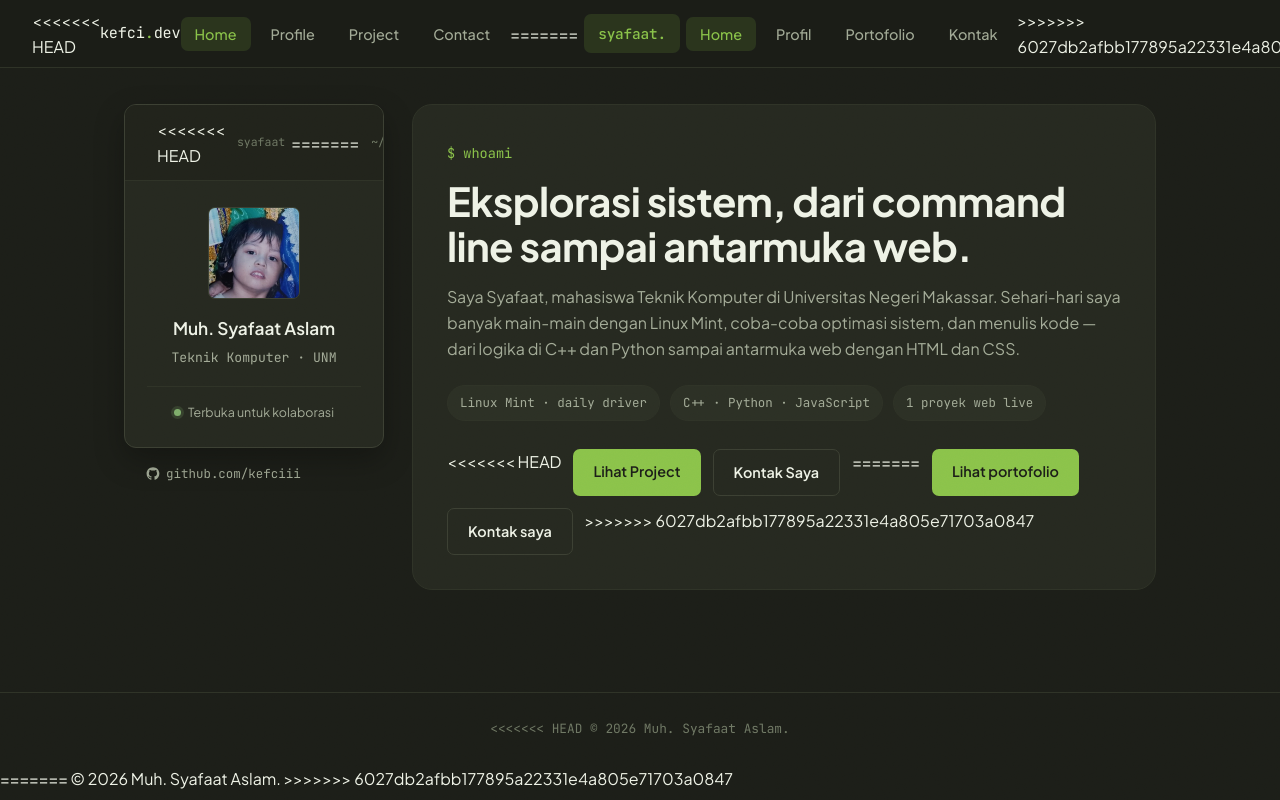
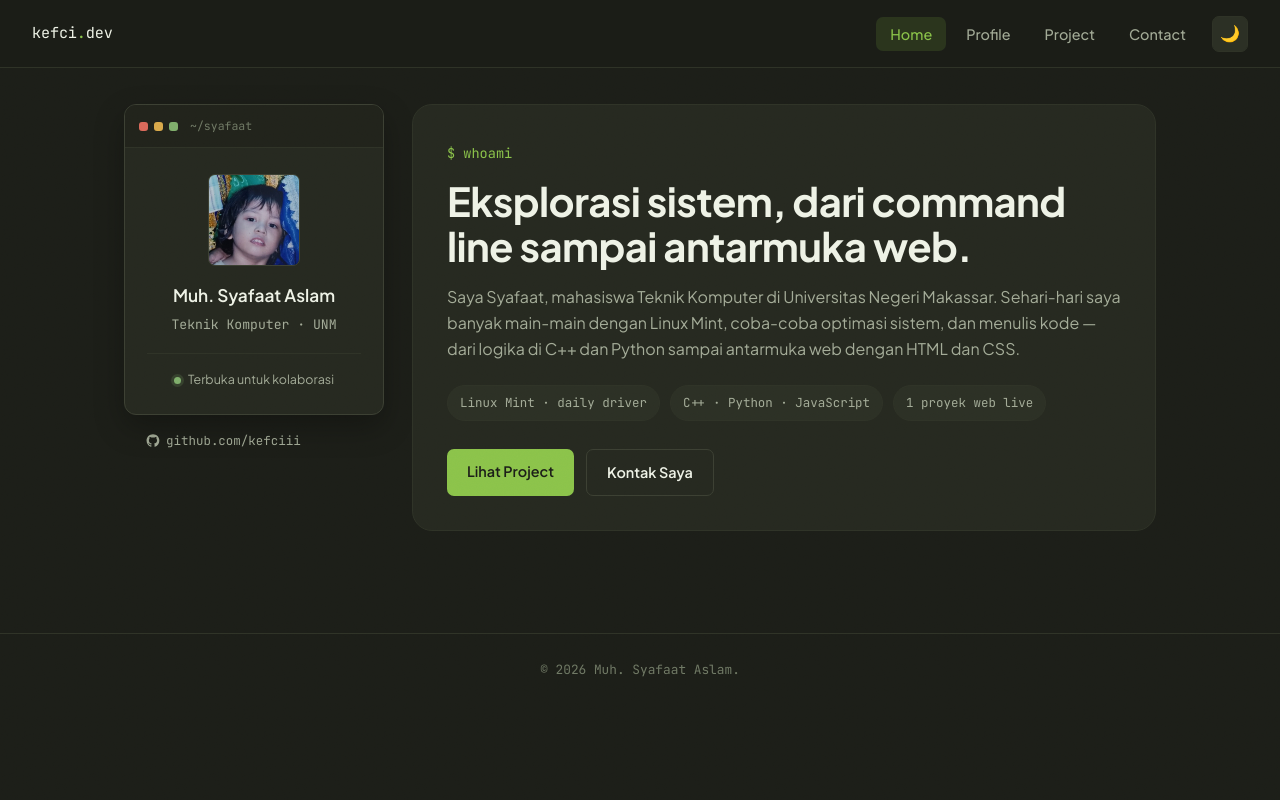
Before and after one commit to Kefciii/Portofolio, a plain HTML site: page index.html in a window 1280 px wide. Drawn offline with Linux system fonts and the light colour scheme.

Commit message:
Portofolio

```diff
--- a/index.html
+++ b/index.html
@@ -15,7 +15,6 @@
     <a href="#rightcolumn" class="skip-link">Lewati ke konten utama</a>
 
     <nav id="menu">
-<<<<<<< HEAD
         <a href="index.html" class="brand">kefci<span>.</span>dev</a>
         <div class="nav-right">
         <ul class="nav-links">
@@ -23,15 +22,6 @@
             <li><a href="profile.html">Profile</a></li>
             <li><a href="project.html">Project</a></li>
             <li><a href="contact.html">Contact</a></li>
-=======
-        <a href="index.html" class="brand">syafaat<span>.</span></a>
-        <div class="nav-right">
-        <ul class="nav-links">
-            <li><a href="index.html">Home</a></li>
-            <li><a href="profil.html">Profil</a></li>
-            <li><a href="portofolio.html">Portofolio</a></li>
-            <li><a href="kontak.html">Kontak</a></li>
->>>>>>> 6027db2afbb177895a22331e4a805e71703a0847
         </ul>
         <button id="theme-toggle" class="theme-toggle-btn" type="button" aria-label="Ganti tema">🌙</button>
         </div>
@@ -44,11 +34,7 @@
                     <span class="dot red"></span>
                     <span class="dot yellow"></span>
                     <span class="dot green"></span>
-<<<<<<< HEAD
-                    <span class="chrome-label">syafaat</span>
-=======
                     <span class="chrome-label">~/syafaat</span>
->>>>>>> 6027db2afbb177895a22331e4a805e71703a0847
                 </div>
                 <div class="profile-body">
                     <div class="avatar"><img src="foto_profil.jpg" alt="Foto Muh. Syafaat Aslam"></div>
@@ -79,29 +65,17 @@
                     <span class="stat-chip">1 proyek web live</span>
                 </div>
                 <div class="hero-actions">
-<<<<<<< HEAD
                     <a href="project.html" class="btn btn-primary">Lihat Project</a>
                     <a href="contact.html" class="btn btn-ghost">Kontak Saya</a>
-=======
-                    <a href="portofolio.html" class="btn btn-primary">Lihat portofolio</a>
-                    <a href="kontak.html" class="btn btn-ghost">Kontak saya</a>
->>>>>>> 6027db2afbb177895a22331e4a805e71703a0847
                 </div>
             </div>
         </main>
     </div>
 
     <div class="footer">
-<<<<<<< HEAD
-    © 2026 Muh. Syafaat Aslam.
-    </div>
-
-
-=======
         © 2026 Muh. Syafaat Aslam.
     </div>
 
->>>>>>> 6027db2afbb177895a22331e4a805e71703a0847
     <script src="script.js" defer></script>
 </body>
 </html>
```
